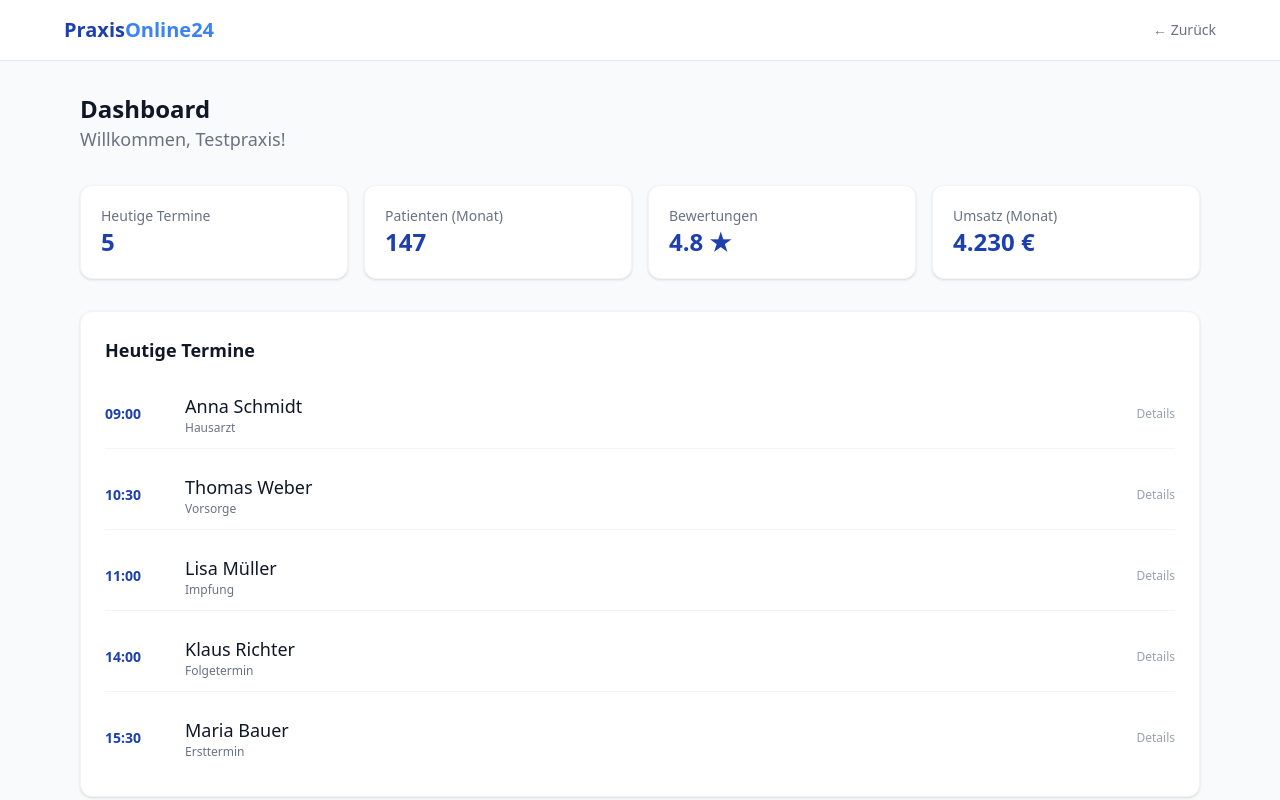
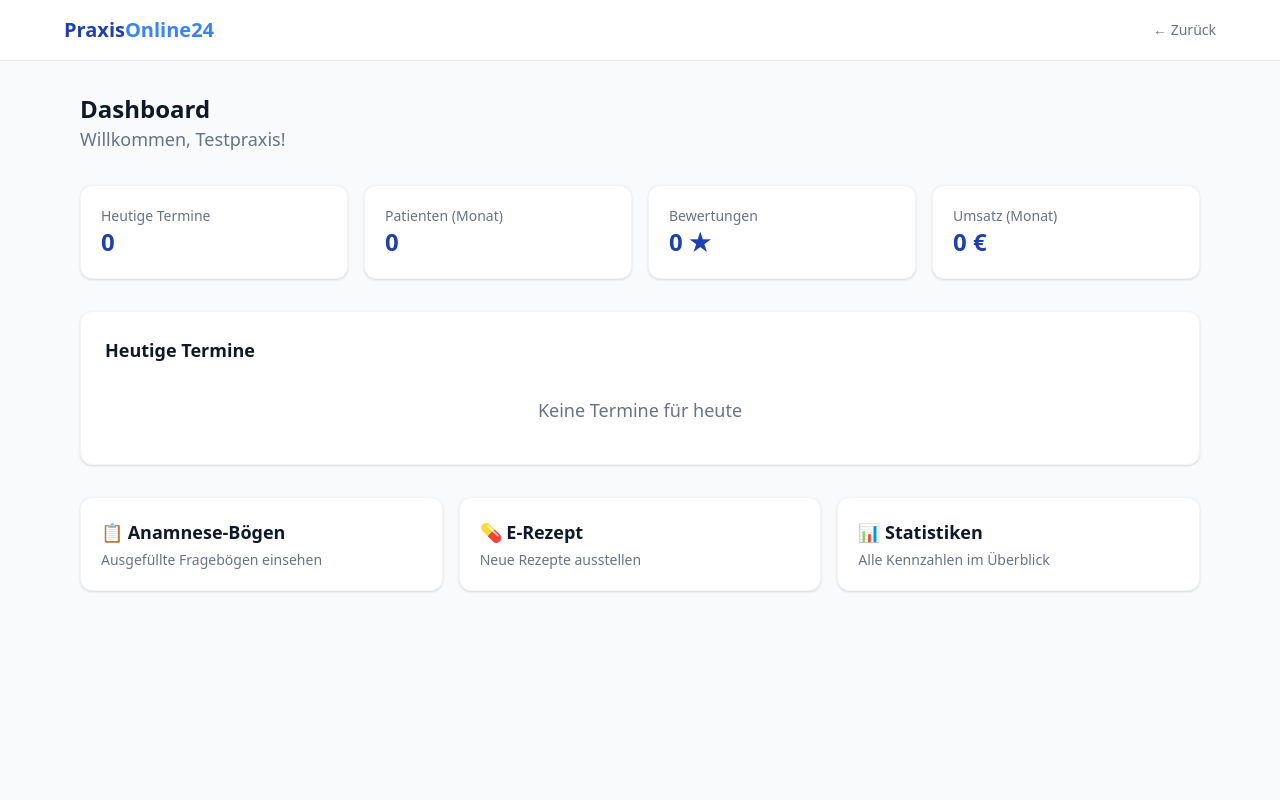
Before and after one commit to housniadmy-rgb/autooffice-pro-neu, a Next.js app: page /dashboard in a window 1280 px wide. Shown: the top 800 px of the page. Built offline with nearby package versions, Linux system fonts and the light colour scheme.

Commit message:
Dashboard: Demo-Termine entfernt, leere Anzeige

```diff
--- a/app/dashboard/page.tsx
+++ b/app/dashboard/page.tsx
@@ -14,13 +14,7 @@ export default function Dashboard() {
 
   const t = translations[lang] || translations.de
 
-  const todayAppointments = [
-    { time: "09:00", patient: "Anna Schmidt", type: "Hausarzt" },
-    { time: "10:30", patient: "Thomas Weber", type: "Vorsorge" },
-    { time: "11:00", patient: "Lisa Müller", type: "Impfung" },
-    { time: "14:00", patient: "Klaus Richter", type: "Folgetermin" },
-    { time: "15:30", patient: "Maria Bauer", type: "Ersttermin" },
-  ]
+
 
   return (
     <main className="min-h-screen bg-gray-50">
@@ -40,39 +34,26 @@ export default function Dashboard() {
         <div className="grid grid-cols-1 sm:grid-cols-2 lg:grid-cols-4 gap-4 mb-8">
           <div className="bg-white rounded-xl p-5 shadow-sm border border-gray-100">
             <p className="text-sm text-gray-500">Heutige Termine</p>
-            <p className="text-2xl font-bold text-[#1E40AF]">{todayAppointments.length}</p>
+            <p className="text-2xl font-bold text-[#1E40AF]">0</p>
           </div>
           <div className="bg-white rounded-xl p-5 shadow-sm border border-gray-100">
             <p className="text-sm text-gray-500">Patienten (Monat)</p>
-            <p className="text-2xl font-bold text-[#1E40AF]">147</p>
+            <p className="text-2xl font-bold text-[#1E40AF]">0</p>
           </div>
           <div className="bg-white rounded-xl p-5 shadow-sm border border-gray-100">
             <p className="text-sm text-gray-500">Bewertungen</p>
-            <p className="text-2xl font-bold text-[#1E40AF]">4.8 ★</p>
+            <p className="text-2xl font-bold text-[#1E40AF]">0 ★</p>
           </div>
           <div className="bg-white rounded-xl p-5 shadow-sm border border-gray-100">
             <p className="text-sm text-gray-500">Umsatz (Monat)</p>
-            <p className="text-2xl font-bold text-[#1E40AF]">4.230 €</p>
+            <p className="text-2xl font-bold text-[#1E40AF]">0 €</p>
           </div>
         </div>
 
-        <div className="bg-white rounded-xl shadow-sm border border-gray-100 p-6 mb-8">
-          <h2 className="text-lg font-semibold text-gray-900 mb-4">Heutige Termine</h2>
-          <div className="space-y-3">
-            {todayAppointments.map((apt, i) => (
-              <div key={i} className="flex items-center justify-between py-3 border-b border-gray-100 last:border-0">
-                <div className="flex items-center gap-4">
-                  <span className="text-sm font-semibold text-[#1E40AF] w-16">{apt.time}</span>
-                  <div>
-                    <p className="font-medium text-gray-900">{apt.patient}</p>
-                    <p className="text-xs text-gray-500">{apt.type}</p>
-                  </div>
-                </div>
-                <button className="text-xs text-gray-400 hover:text-[#1E40AF]">Details</button>
-              </div>
-            ))}
-          </div>
-        </div>
+       <div className="bg-white rounded-xl shadow-sm border border-gray-100 p-6 mb-8">
+  <h2 className="text-lg font-semibold text-gray-900 mb-4">Heutige Termine</h2>
+  <p className="text-gray-500 text-center py-4">Keine Termine für heute</p>
+</div>
 
         <div className="grid grid-cols-1 sm:grid-cols-2 lg:grid-cols-3 gap-4">
           <Link href="/dashboard/anamnese" className="bg-white p-5 rounded-xl shadow-sm border border-gray-100 hover:shadow-md transition">
```
